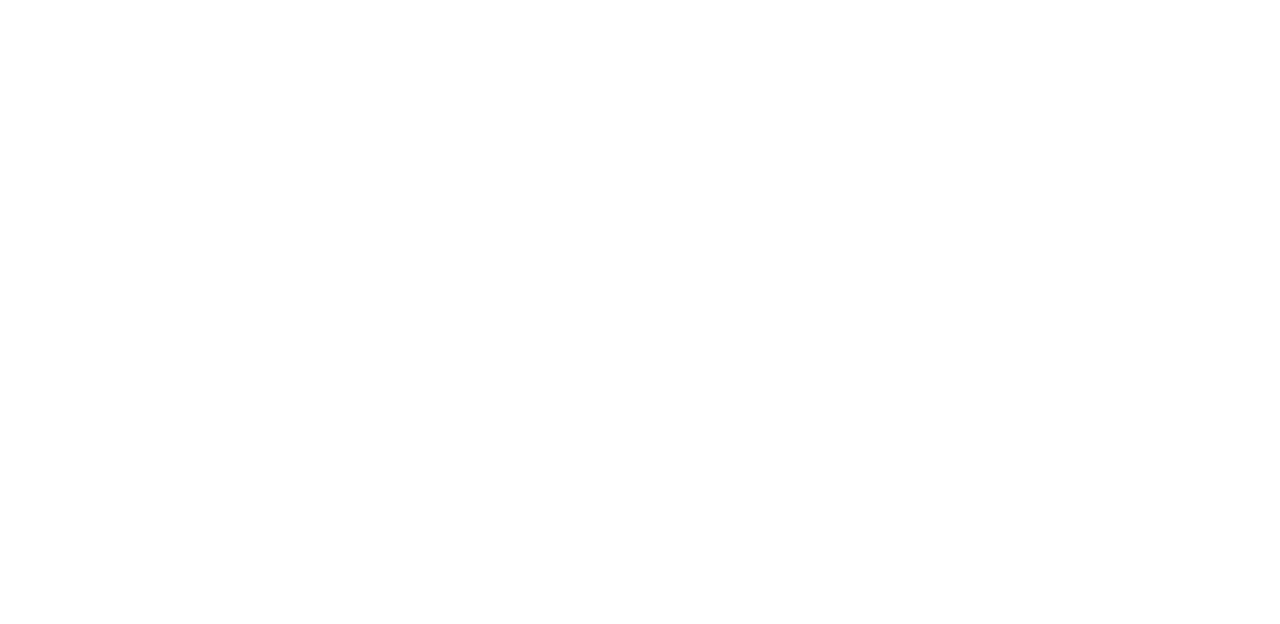
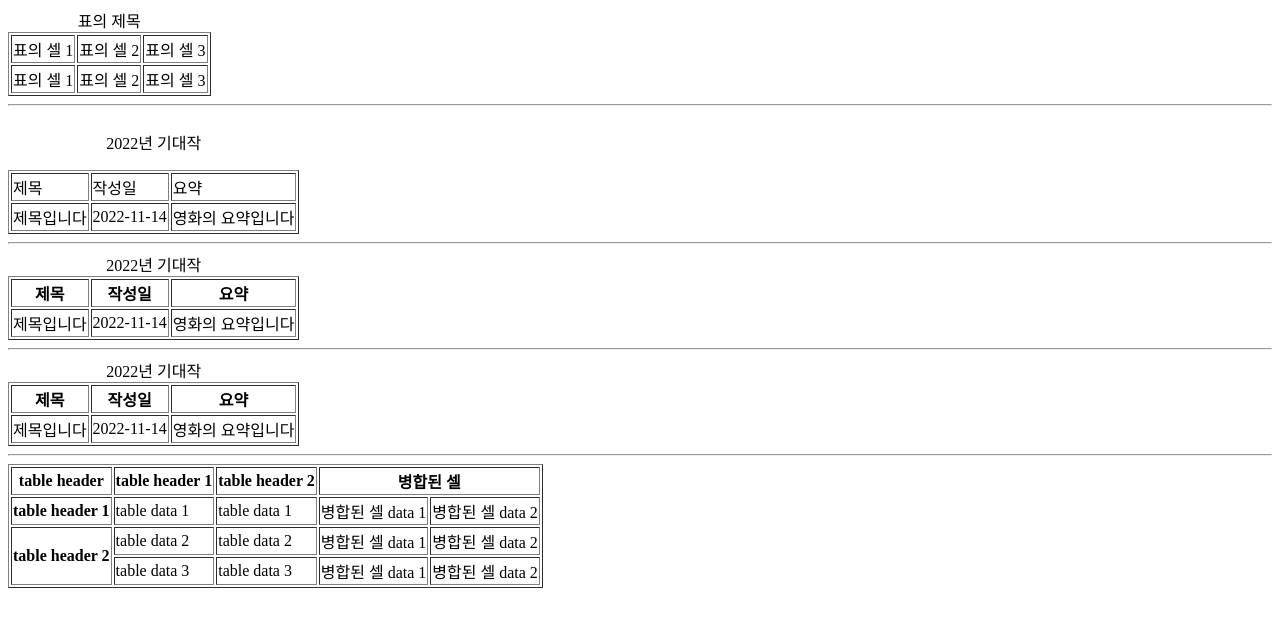
Before and after one commit to fkstndnjs/HTML, a plain HTML site: page table.html in a window 1280 px wide. Drawn offline with Linux system fonts and the light colour scheme.

Commit message:
table 요소

```diff
--- a/table.html
+++ b/table.html
@@ -7,6 +7,138 @@
         <title>Document</title>
     </head>
     <body>
-        <!-- 표 -->
+        <!-- table -->
+        <table border="1">
+            <caption>
+                표의 제목
+            </caption>
+            <tr>
+                <td>표의 셀 1</td>
+                <td>표의 셀 2</td>
+                <td>표의 셀 3</td>
+            </tr>
+            <tr>
+                <td>표의 셀 1</td>
+                <td>표의 셀 2</td>
+                <td>표의 셀 3</td>
+            </tr>
+        </table>
+
+        <hr />
+
+        <!-- caption -->
+        <!-- table의 제목, 설명 -->
+        <!-- 가급적 넣는 것이 좋음 -->
+        <table border="1">
+            <caption>
+                <p>2022년 기대작</p>
+            </caption>
+            <tr>
+                <td>제목</td>
+                <td>작성일</td>
+                <td>요약</td>
+            </tr>
+            <tr>
+                <td>제목입니다</td>
+                <td>2022-11-14</td>
+                <td>영화의 요약입니다</td>
+            </tr>
+        </table>
+
+        <hr />
+
+        <!-- thead, tbody, tfoot -->
+        <table border="1">
+            <caption>
+                2022년 기대작
+            </caption>
+
+            <thead>
+                <tr>
+                    <th>제목</th>
+                    <th>작성일</th>
+                    <th>요약</th>
+                </tr>
+            </thead>
+            <tbody>
+                <tr>
+                    <td>제목입니다</td>
+                    <td>2022-11-14</td>
+                    <td>영화의 요약입니다</td>
+                </tr>
+            </tbody>
+            <tfoot>
+                <!-- 테이블 전체를 정리하는 콘텐츠 -->
+            </tfoot>
+        </table>
+
+        <hr />
+
+        <!-- colgroup, col -->
+        <!-- CSS를 쉽게 넣을 수 있음 -->
+        <table border="1">
+            <caption>
+                2022년 기대작
+            </caption>
+            <colgroup>
+                <col class="table-cell table-cell-title" />
+                <col class="table-cell table-cell-date" />
+                <col class="table-cell table-cell-content" />
+            </colgroup>
+            <thead>
+                <tr>
+                    <!-- <th class="table-cell table-cell-title" >제목</th>
+                    <th class="table-cell table-cell-date">작성일</th>
+                    <th  class="table-cell table-cell-content">요약</th> -->
+                    <th>제목</th>
+                    <th>작성일</th>
+                    <th>요약</th>
+                </tr>
+            </thead>
+            <tbody>
+                <tr>
+                    <!-- <th class="table-cell table-cell-title" >제목입니다</th>
+                    <th class="table-cell table-cell-date">2022-11-14</th>
+                    <th  class="table-cell table-cell-content">영화의 요약입니다</th> -->
+                    <td>제목입니다</td>
+                    <td>2022-11-14</td>
+                    <td>영화의 요약입니다</td>
+                </tr>
+            </tbody>
+            <tfoot></tfoot>
+        </table>
+
+        <hr />
+
+        <!-- tr(table row), th(table head), td(table data) -->
+        <!-- row: 행, column: 열 -->
+        <table border="1">
+            <tr>
+                <th>table header</th>
+                <th>table header 1</th>
+                <th>table header 2</th>
+                <th colspan="2">병합된 셀</th>
+            </tr>
+            <tr>
+                <th>table header 1</th>
+                <td>table data 1</td>
+                <td>table data 1</td>
+                <td>병합된 셀 data 1</td>
+                <td>병합된 셀 data 2</td>
+            </tr>
+            <tr>
+                <th rowspan="2">table header 2</th>
+                <td>table data 2</td>
+                <td>table data 2</td>
+                <td>병합된 셀 data 1</td>
+                <td>병합된 셀 data 2</td>
+            </tr>
+            <tr>
+                <td>table data 3</td>
+                <td>table data 3</td>
+                <td>병합된 셀 data 1</td>
+                <td>병합된 셀 data 2</td>
+            </tr>
+        </table>
     </body>
 </html>
```
